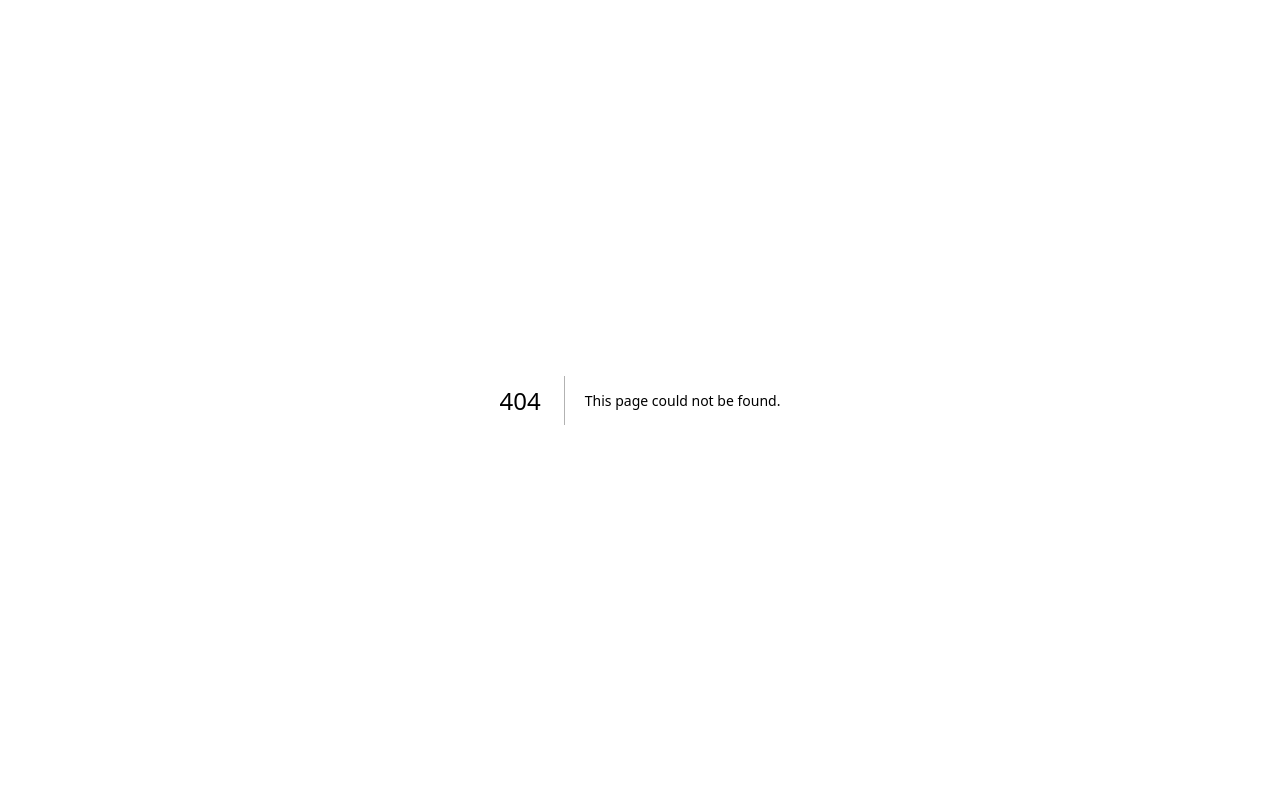
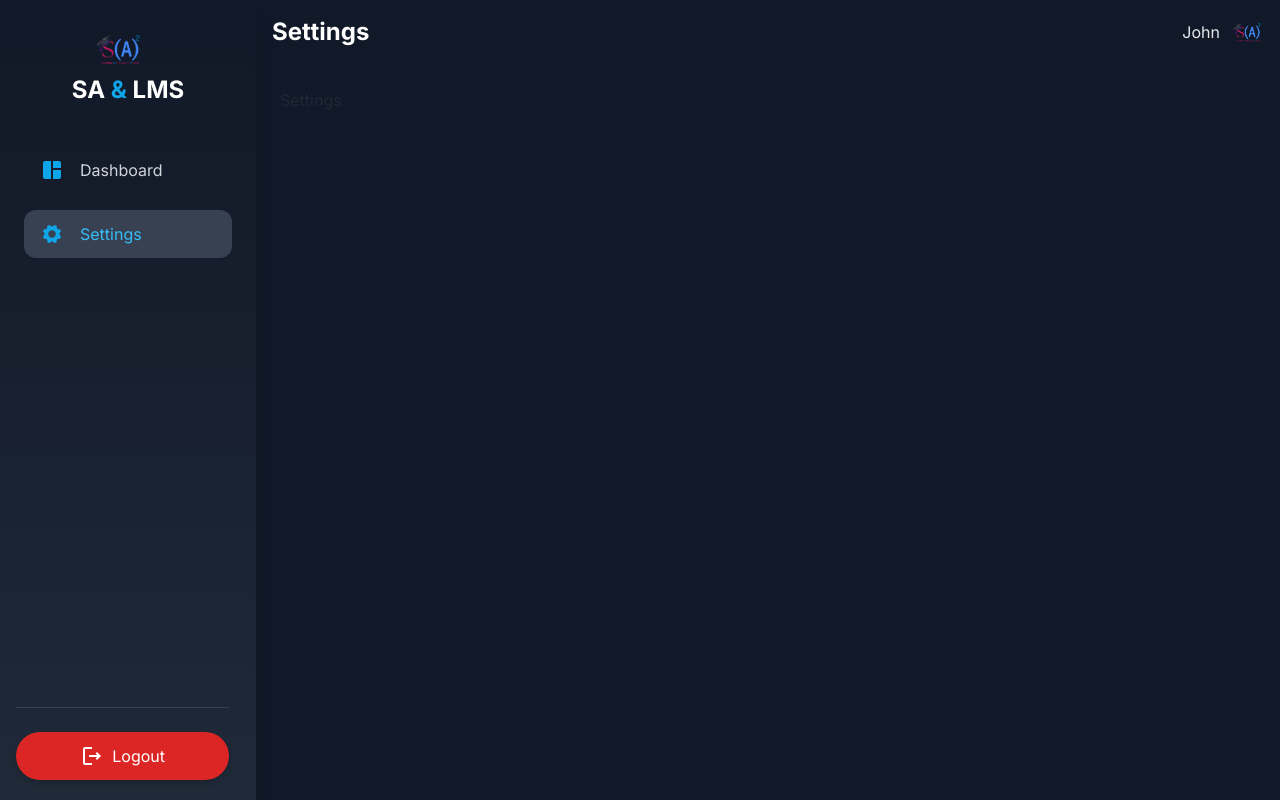
Before and after one commit to shalithamadhuwantha/SAALMS, a Next.js app: page /Student/Settings in a window 1280 px wide. Before the commit this address had no page. Built offline with nearby package versions, Linux system fonts and the light colour scheme.

Commit message:
Adding Setting Page
Update
In the setting page,  only the path and Navigation is created. Content is still need to be add.

```diff
--- /dev/null
+++ b/app/Student/Settings/page.tsx
@@ -0,0 +1,5 @@
+import Settings from '../../components/Student/Settings/SettingsStdn';
+
+export default function SettingsPage() {
+   return <Settings />;
+}
--- /dev/null
+++ b/app/components/Student/Settings/SettingsStdn.tsx
@@ -0,0 +1,16 @@
+import React from "react";
+
+const Settings = () => {
+
+   return (
+      <main className="col-span-4 p-6 bg-gray-900 flex flex-col overflow-auto">
+         <h1> Settings </h1>
+      </main>
+
+
+
+
+   );
+};
+
+export default Settings;
--- a/app/components/Student/SideNvStdn.tsx
+++ b/app/components/Student/SideNvStdn.tsx
@@ -1,45 +1,53 @@
 "use client";
 
-import { useState } from 'react';
-import React from 'react';
-import Image from 'next/image';
-import { useRouter } from "next/navigation";
+import React, { useState, useEffect } from "react";
+import Image from "next/image";
+import { useRouter, usePathname } from "next/navigation";
 import {
   MdSpaceDashboard,
   MdOutlineLogout,
   MdClose,
-  MdOutlineMenu
+  MdOutlineMenu,
 } from "react-icons/md";
 import { IoIosSettings } from "react-icons/io";
-import Dashboard from './Dashboard/DashStdn';
-
+import Dashboard from "./Dashboard/DashStdn";
+import Settings from "./Settings/SettingsStdn";
 
 // Define a type for the possible tab values
-type TabType = 'dashboard' | 'courses' | 'Time Table' | 'settings';
+type TabType = "dashboard" | "settings";
 
 const SideNav = () => {
+  const router = useRouter();
+  const pathname = usePathname();
+  const [sidebarOpen, setSidebarOpen] = useState(false);
+  const [activeTab, setActiveTab] = useState<TabType>("dashboard");
 
-  const router = useRouter();
-
-  const [activeTab, setActiveTab] = useState<TabType>('dashboard');
-  const [sidebarOpen, setSidebarOpen] = useState(false);
-
-  const handleTabChange = (tab: TabType) => {
-    setActiveTab(tab);
-    setSidebarOpen(false);
-  };
+  useEffect(() => {
+    if (pathname.includes("/Student/Dashboard")) {
+      setActiveTab("dashboard");
+    } else if (pathname.includes("/Student/Settings")) {
+      setActiveTab("settings");
+    }
+  }, [pathname]);
 
   const handleSidebarToggle = () => {
     setSidebarOpen(!sidebarOpen);
   };
 
+  const handleNavigation = (path: string, tab: TabType) => {
+    router.push(path);
+    setActiveTab(tab);
+    setSidebarOpen(false);
+  };
+
   return (
     <div className="flex h-screen w-screen bg-gray-900">
-      {/* Sidebar code */}
-      <div className={`fixed inset-0 bg-gradient-to-b from-gray-900 to-gray-800 p-6 z-50 shadow-xl transition-transform
-            ${sidebarOpen ? 'translate-x-0' : '-translate-x-full'} md:relative md:translate-x-0 md:block md:w-64 md:z-auto`}>
-
-        {/* This is for sidebar top profile */}
+      {/* Sidebar */}
+      <div
+        className={`fixed inset-0 bg-gradient-to-b from-gray-900 to-gray-800 p-6 z-50 shadow-xl transition-transform
+        ${sidebarOpen ? "translate-x-0" : "-translate-x-full"} md:relative md:translate-x-0 md:block md:w-64 md:z-auto`}
+      >
+        {/* Sidebar header */}
         <div className="flex flex-col items-center justify-center mb-10">
           <button className="md:hidden ml-auto" onClick={handleSidebarToggle}>
             <MdClose className="text-gray-200 text-2xl" />
@@ -51,33 +59,38 @@ const SideNav = () => {
           </h2>
         </div>
 
-        {/* This is the sidebar items */}
+        {/* Navigation items */}
         <nav className="flex flex-col space-y-4 flex-grow">
           <button
+            onClick={() => handleNavigation("/Student/Dashboard", "dashboard")}
             className={`flex items-center h-12 px-4 text-gray-300 rounded-xl transition
-                     ${activeTab === 'dashboard' ? 'bg-gray-700 text-sky-400' : 'hover:bg-gray-700 hover:text-sky-400 hover:scale-105 hover:shadow-lg'}`}
-            onClick={() => router.push('/Student/Dashboard')}
+              ${activeTab === "dashboard"
+                ? "bg-gray-700 text-sky-400"
+                : "hover:bg-gray-700 hover:text-sky-400 hover:scale-105 hover:shadow-lg"
+              }`}
           >
-            <MdSpaceDashboard className='text-sky-500 text-2xl mr-4' />
+            <MdSpaceDashboard className="text-sky-500 text-2xl mr-4" />
             Dashboard
           </button>
 
           <button
+            onClick={() => handleNavigation("/Student/Settings", "settings")}
             className={`flex items-center h-12 px-4 text-gray-300 rounded-xl transition
-                     ${activeTab === "settings"
+              ${activeTab === "settings"
                 ? "bg-gray-700 text-sky-400"
                 : "hover:bg-gray-700 hover:text-sky-400 hover:scale-105 hover:shadow-lg"
               }`}
-            onClick={() => router.push("/Student/Settings")}
           >
             <IoIosSettings className="text-sky-500 text-2xl mr-4" />
             Settings
           </button>
         </nav>
+
+        {/* Logout button */}
         <div className="pt-6 border-t border-gray-700 w-5/6 absolute inset-x-0 bottom-5 ml-4">
           <button
             className="flex justify-center items-center bg-red-600 text-white p-3 rounded-full w-full
-                  hover:bg-red-800 transition shadow-md hover:shadow-lg hover:scale-105 "
+            hover:bg-red-800 transition shadow-md hover:shadow-lg hover:scale-105 "
           >
             <MdOutlineLogout className="text-2xl mr-2" />
             Logout
@@ -85,16 +98,15 @@ const SideNav = () => {
         </div>
       </div>
 
-
-      {/* Right side content in here */}
+      {/* Main content */}
       <div className="flex-1 flex flex-col overflow-hidden">
-
-        {/* This is for right side top components */}
         <div className="flex items-center justify-between p-4 bg-gray-900">
           <button className="md:hidden" onClick={handleSidebarToggle}>
-            <MdOutlineMenu className='text-gray-200 text-2xl' />
+            <MdOutlineMenu className="text-gray-200 text-2xl" />
           </button>
-          <h2 className="text-2xl font-bold text-white">{activeTab.charAt(0).toUpperCase() + activeTab.slice(1)}</h2>
+          <h2 className="text-2xl font-bold text-white">
+            {activeTab.charAt(0).toUpperCase() + activeTab.slice(1)}
+          </h2>
           <div className="flex items-center space-x-3">
             <p className="text-gray-200">John</p>
             <div className="w-8 h-8 rounded-full overflow-hidden">
@@ -103,17 +115,13 @@ const SideNav = () => {
           </div>
         </div>
 
-        {/* call the content in here */}
         <div className="flex-1 overflow-y-auto">
-          {activeTab === 'dashboard' && <Dashboard />}
-          {activeTab === 'courses' && <div className="p-4 text-white">Courses Content</div>}
-          {activeTab === 'Time Table' && <div className="p-4 text-white">Time Table Content</div>}
-          {activeTab === 'settings' && <div className="p-4 text-white">Settings Content</div>}
+          {activeTab === "dashboard" && <Dashboard />}
+          {activeTab === "settings" && <Settings />}
         </div>
       </div>
     </div>
   );
 };
 
-// export default React.memo(SideNav);
-export default SideNav;
+export default React.memo(SideNav);
```
